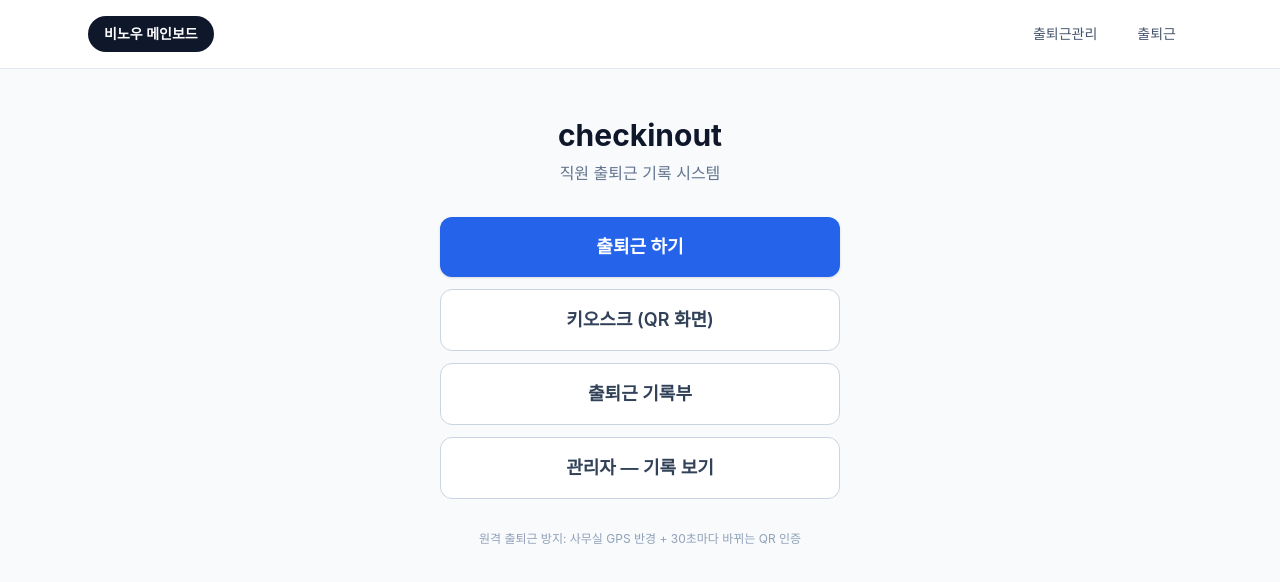
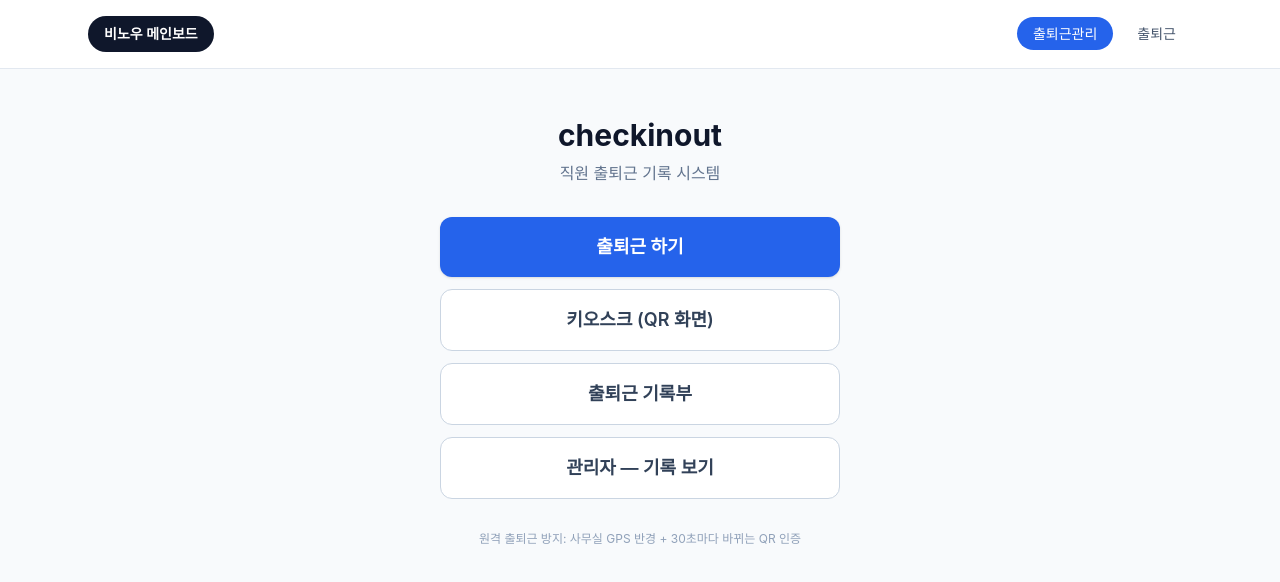
Before and after one commit to bnow0325-Master/checkinout, a Next.js app: page / in a window 1280 px wide. Shown: the top 582 px of the page. Built offline with nearby package versions, Linux system fonts and the light colour scheme.

Commit message:
fix(nav): route attendance manage to home

```diff
--- a/src/components/TopNav.tsx
+++ b/src/components/TopNav.tsx
@@ -4,7 +4,7 @@ import Link from "next/link";
 import { usePathname } from "next/navigation";
 
 const navItems = [
-  { href: "/admin", label: "출퇴근관리" },
+  { href: "/", label: "출퇴근관리" },
   { href: "/check", label: "출퇴근" },
 ];
 
@@ -35,8 +35,8 @@ export default function TopNav() {
           <ul className="flex items-center gap-2 text-sm font-medium">
             {navItems.map((item) => {
               const isActive =
-                item.href === "/admin"
-                  ? pathname.startsWith("/admin")
+                item.href === "/"
+                  ? pathname === "/"
                   : pathname.startsWith(item.href);
 
               return (
```
